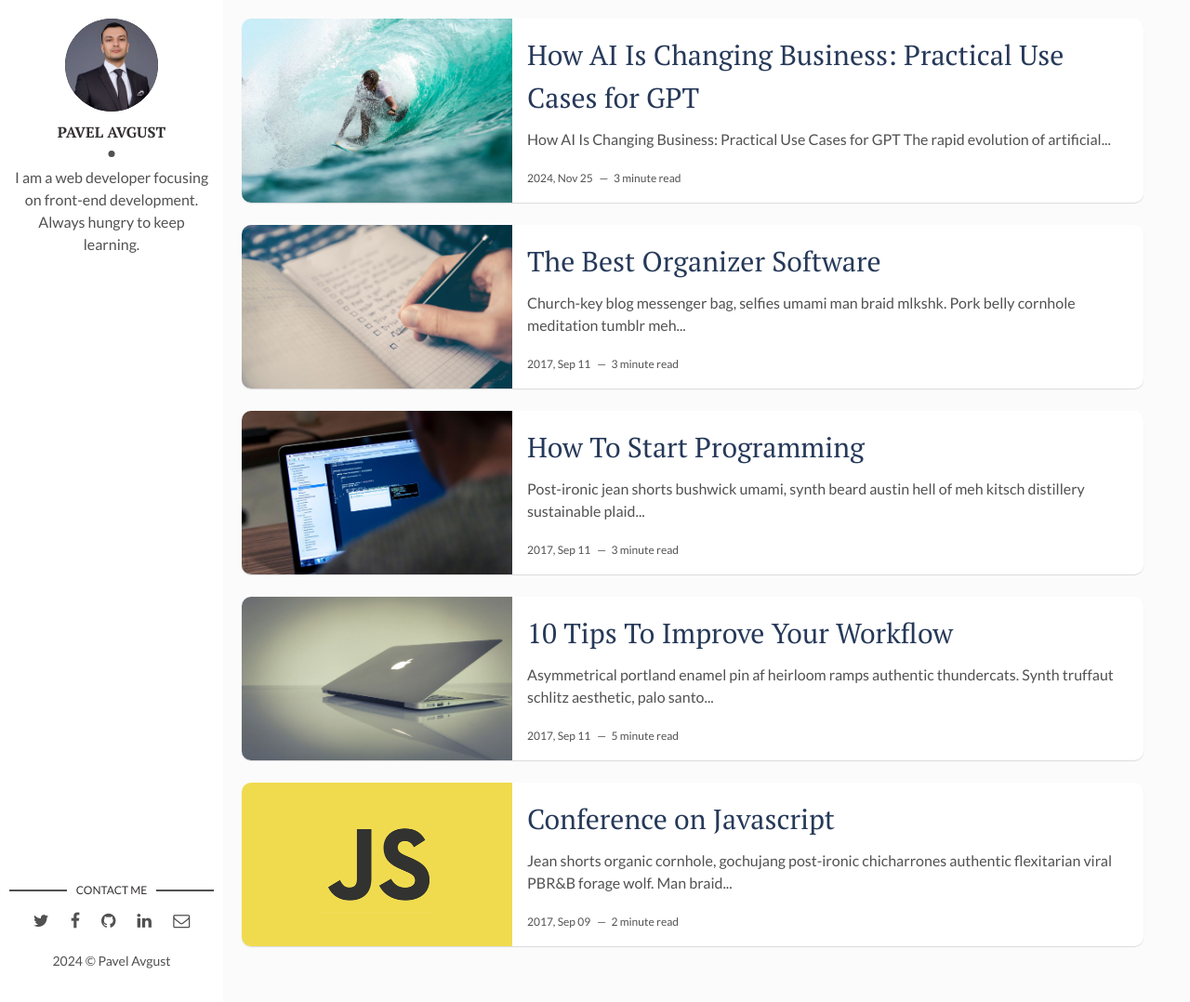
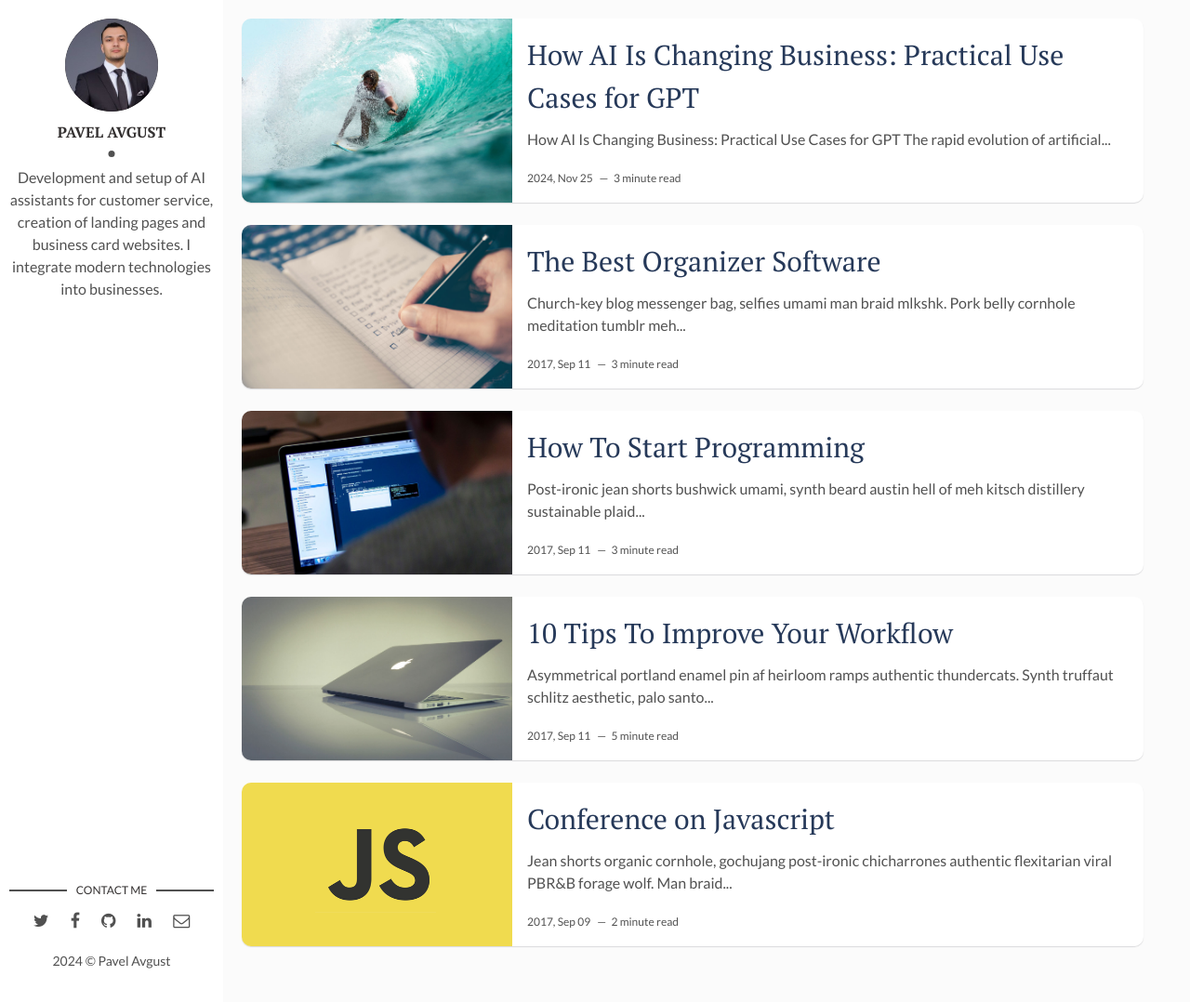
Before and after one commit to AvgustAI/AvgustAI, a Jekyll site: the page built from index.html, in a window 1280 px wide and 1078 px high. Shown: the whole window at 93% size. Built offline with Jekyll 4.4.1, drawn with Linux system fonts in a browser that asks for light colours; the list of posts is cut into pages by our own code.

Commit message:
Update _config.yml

```diff
--- a/_config.yml
+++ b/_config.yml
@@ -9,7 +9,7 @@ site-twitter: #if your site has a twitter account, enter it here
 # Author Settings
 author: Pavel Avgust # add your name
 author-img: pl-avg.webp # add your photo
-about-author: I am a web developer focusing on front-end development. Always hungry to keep learning. # add description
+about-author: Development and setup of AI assistants for customer service, creation of landing pages and business card websites. I integrate modern technologies into businesses.
 social-twitter: # add your Twitter handle
 social-facebook: # add your Facebook handle
 social-github: artemsheludko # add your Github handle
```
